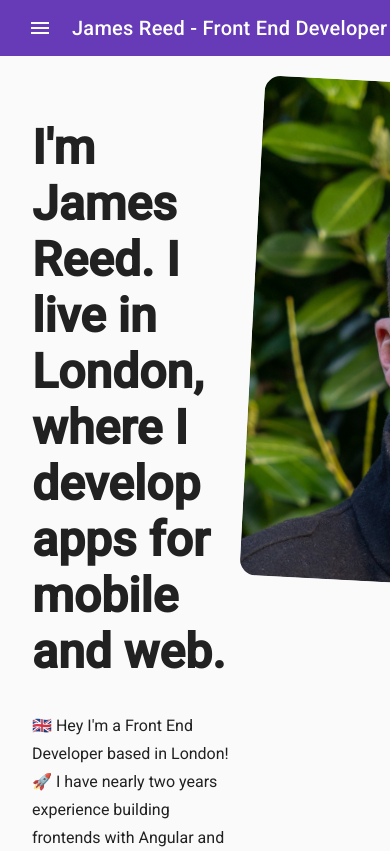
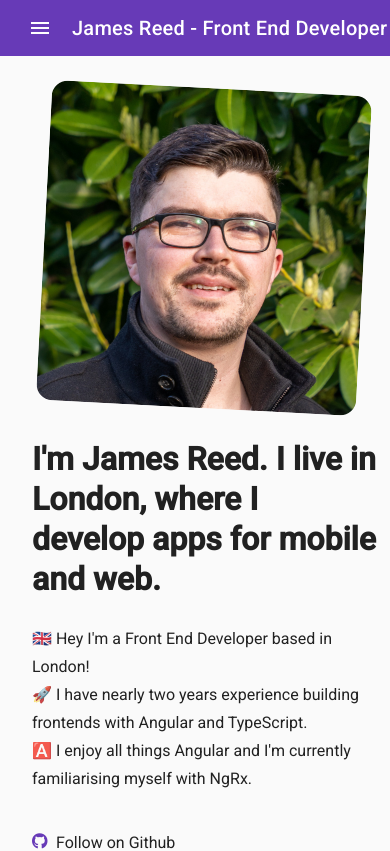
Before and after one commit to reed756/portfolio-angular, an Angular app: page /about in a window 390 px wide. Shown: the top 851 px of the page. Built offline with nearby package versions, Linux system fonts and the light colour scheme.

Commit message:
add some media queries

```diff
--- a/src/app/components/side-nav/side-nav.component.scss
+++ b/src/app/components/side-nav/side-nav.component.scss
@@ -29,3 +29,9 @@ h1.example-app-name {
      `<body>` to be our scrolling element for mobile layouts. */
   flex: 1 0 auto;
 }
+
+@media (max-width: 600px) {
+  mat-nav-list {
+    padding-top: 4rem;
+  }
+}
--- a/src/app/components/side-nav/side-nav.component.ts
+++ b/src/app/components/side-nav/side-nav.component.ts
@@ -1,7 +1,7 @@
 import { MediaMatcher } from '@angular/cdk/layout';
 import { ChangeDetectorRef, Component, OnDestroy, ViewChild } from '@angular/core';
 import { MatListModule } from '@angular/material/list';
-import { MatSidenav, MatSidenavContainer, MatSidenavModule } from '@angular/material/sidenav';
+import { MatSidenav, MatSidenavModule } from '@angular/material/sidenav';
 import { MatIconModule } from '@angular/material/icon';
 import { MatButtonModule } from '@angular/material/button';
 import { MatToolbarModule } from '@angular/material/toolbar';
--- a/src/app/pages/about/about.component.html
+++ b/src/app/pages/about/about.component.html
@@ -1,4 +1,4 @@
-<div class="container">
+<section>
   <div class="text-col">
     <h1>
       I'm James Reed. I live in London, where I develop apps for mobile and web.
@@ -41,4 +41,4 @@
       <img src="../../../assets/card/card-profile.png" alt="Profile Image">
     </div>
   </div>
-</div>
+</section>
--- a/src/app/pages/about/about.component.scss
+++ b/src/app/pages/about/about.component.scss
@@ -1,16 +1,37 @@
-.container {
+section {
   display: grid;
+  grid-template-columns: 1fr;
+  @media (min-width: 1024px) {
     grid-template-columns: 1fr 1fr;
-  padding: 2rem;
+  }
 }
 
+.text-col {
+  h1 {
+    font-size: 2rem;
+    line-height: 2.5rem;
+    @media (min-width: 640px) {
+      font-size: 3rem;
+      line-height: 3.5rem;
+    }
+  }
+}
+
+.image-col {
+  @media (max-width: 1024px) {
+    grid-row-start: 1;
+  }
   .about-image {
-  max-width: none;
     padding: 0 0.75rem;
     img {
+      max-width: 20rem;
+      @media (min-width: 1024px) {
+        max-width: none;
+      }
       object-fit: cover;
       border-radius: 1rem;
       rotate: 3deg;
+    }
   }
 }
 
--- a/src/app/pages/home/home.component.html
+++ b/src/app/pages/home/home.component.html
@@ -13,11 +13,8 @@
     </a>
   </div>
   <div class="tech-stack-row">
-    <div class="tech-stack-image">
-      <img src="../../../assets/tech-stack/angular.png" alt="angular_logo">
-    </div>
-    <div class="tech-stack-image">
-      <img src="../../../assets/tech-stack/typescript.png" alt="typescript_logo">
+    <div class="tech-stack-image" *ngFor="let tech of techStack">
+      <img [src]="tech.src" [alt]="tech.alt">
     </div>
   </div>
 </section>
--- a/src/app/pages/home/home.component.scss
+++ b/src/app/pages/home/home.component.scss
@@ -1,5 +1,3 @@
-section {
-  padding: 2rem;
 div {
   img {
     height: 64px;
@@ -31,12 +29,15 @@ section {
   gap: 2rem;
   overflow: hidden;
   .tech-stack-image {
+    border-radius: 0.75rem;
+    width: 11rem;
+    overflow: hidden;
+    position: relative;
+    flex: none;
+    @media (min-width: 640px) {
       border-radius: 1rem;
       width: 18rem;
-      overflow: hidden;
-      width: 18rem;
-      position: relative;
-      flex: none;
+    }
     img {
       height: 100%;
       width: 100%;
@@ -47,4 +48,3 @@ section {
     }
   }
 }
-}
--- a/src/app/pages/home/home.component.ts
+++ b/src/app/pages/home/home.component.ts
@@ -3,16 +3,28 @@ import { MaterialModule } from 'src/app/shared/material/material.module';
 import { FontAwesomeModule } from '@fortawesome/angular-fontawesome';
 import { faLinkedin } from '@fortawesome/free-brands-svg-icons';
 import { faGithub } from '@fortawesome/free-brands-svg-icons';
+import { NgFor } from '@angular/common';
 
 @Component({
   selector: 'app-home',
   templateUrl: './home.component.html',
   styleUrls: ['./home.component.scss'],
   standalone: true,
-  imports: [MaterialModule, FontAwesomeModule]
+  imports: [MaterialModule, FontAwesomeModule, NgFor]
 })
 export class HomeComponent {
   faLinkedin = faLinkedin;
   faGithub = faGithub;
 
+  techStack = [
+    {
+      src: '../../../assets/tech-stack/angular.png',
+      alt: 'A picture of the Angular logo.'
+    },
+    {
+      src: '../../../assets/tech-stack/typescript.png',
+      alt: 'A picture of the TypeScript logo.'
+    }
+  ]
+
 }
--- a/src/app/pages/projects/projects.component.scss
+++ b/src/app/pages/projects/projects.component.scss
@@ -6,7 +6,13 @@
 .project-list {
   padding: 2rem;
   display: grid;
-  grid-template-columns: repeat(3, minmax(0, 1fr));
+  grid-template-columns: repeat(1, minmax(0, 1fr));
   row-gap: 4rem;
   column-gap: 3rem;
+  @media (min-width: 640px) {
+    grid-template-columns: repeat(2, minmax(0, 1fr));
+  }
+  @media (min-width: 1024px) {
+    grid-template-columns: repeat(3, minmax(0, 1fr));
+  }
 }
--- a/src/styles.scss
+++ b/src/styles.scss
@@ -6,6 +6,13 @@ body {
 body {
   margin: 0;
   font-family: Roboto, "Helvetica Neue", sans-serif;
+}
+
+section {
+  padding: 2rem;
+  max-width: 80rem;
+  margin-left: auto;
+  margin-right: auto;
 }
 
 h1 {
```
Lines whose indentation alone changed are shown as unchanged.
